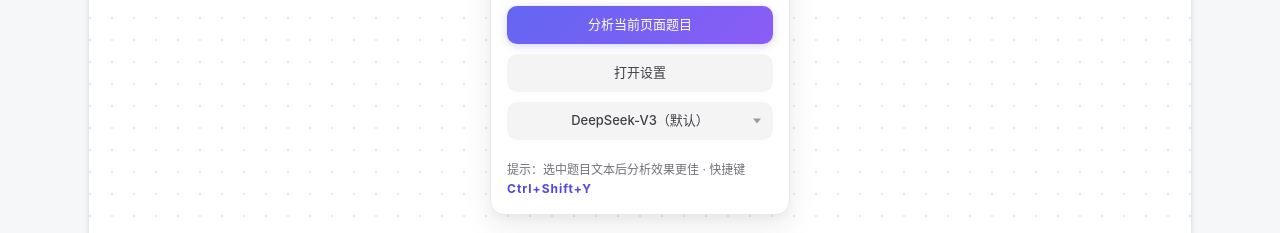
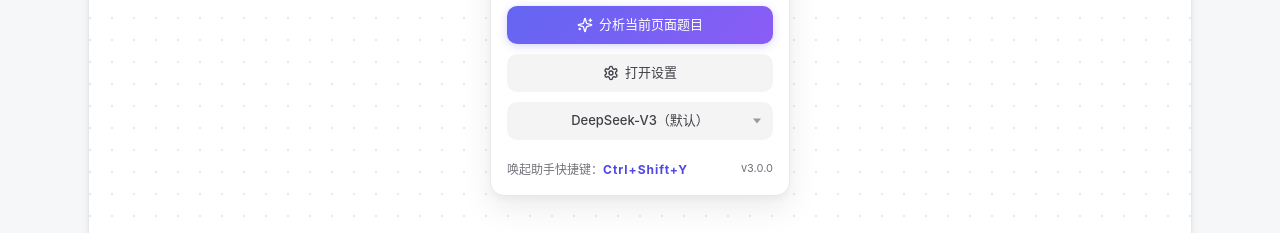
Before and after one commit to somelou/quiz-helper, a browser extension: page docs/demo.html in a window 1280 px wide. Shown: the part 325-558 px from the top of the page. Drawn offline with Linux system fonts and the light colour scheme.

Commit message:
feat(popup): 优化弹窗UI，新增版本号与按钮图标
- 弹窗页面按钮增加图标
- 在弹窗页面添加版本号显示逻辑，从manifest自动读取版本

```diff
--- a/docs/demo.html
+++ b/docs/demo.html
@@ -361,6 +361,25 @@
   color: var(--color-btn-secondary-text);
 }
 .popup-preview .btn-secondary:hover { background: var(--color-surface-hover); color: var(--color-text); }
+.popup-preview .btn svg { width: 16px; height: 16px; display: block; flex-shrink: 0; }
+.popup-preview .popup-footer {
+  display: flex;
+  align-items: center;
+  justify-content: space-between;
+  gap: 8px;
+  margin-top: 6px;
+}
+.popup-preview .popup-footer .hint {
+  margin-top: 0;
+  flex: 1;
+  min-width: 0;
+}
+.popup-preview .version-tag {
+  flex-shrink: 0;
+  font-size: var(--font-xs);
+  color: var(--color-text-muted);
+  user-select: none;
+}
 
 /* 模型下拉 */
 .model-dropdown { position: relative; margin-bottom: 10px; }
@@ -1627,15 +1646,18 @@
             <button class="theme-btn" title="跟随系统"><svg viewBox="0 0 24 24" fill="none" stroke="currentColor" stroke-width="2" stroke-linecap="round"><rect x="2" y="3" width="20" height="14" rx="2"/><path d="M8 21h8M12 17v4"/></svg></button>
           </div>
         </div>
-        <button class="btn btn-primary">分析当前页面题目</button>
-        <button class="btn btn-secondary">打开设置</button>
+        <button class="btn btn-primary"><svg viewBox="0 0 24 24" fill="none" stroke="currentColor" stroke-width="2" stroke-linecap="round" stroke-linejoin="round"><path d="M9.937 15.5A2 2 0 0 0 8.5 14.063l-6.135-1.582a.5.5 0 0 1 0-.962L8.5 9.936A2 2 0 0 0 9.937 8.5l1.582-6.135a.5.5 0 0 1 .963 0L14.063 8.5A2 2 0 0 0 15.5 9.937l6.135 1.581a.5.5 0 0 1 0 .964L15.5 14.063a2 2 0 0 0-1.437 1.437l-1.582 6.135a.5.5 0 0 1-.963 0z"/><path d="M20 3v4"/><path d="M22 5h-4"/><path d="M4 17v2"/><path d="M5 18H3"/></svg>分析当前页面题目</button>
+        <button class="btn btn-secondary"><svg viewBox="0 0 24 24" fill="none" stroke="currentColor" stroke-width="2" stroke-linecap="round" stroke-linejoin="round"><path d="M12.22 2h-.44a2 2 0 0 0-2 2v.18a2 2 0 0 1-1 1.73l-.43.25a2 2 0 0 1-2 0l-.15-.08a2 2 0 0 0-2.73.73l-.22.38a2 2 0 0 0 .73 2.73l.15.1a2 2 0 0 1 1 1.72v.51a2 2 0 0 1-1 1.74l-.15.09a2 2 0 0 0-.73 2.73l.22.38a2 2 0 0 0 2.73.73l.15-.08a2 2 0 0 1 2 0l.43.25a2 2 0 0 1 1 1.73V20a2 2 0 0 0 2 2h.44a2 2 0 0 0 2-2v-.18a2 2 0 0 1 1-1.73l.43-.25a2 2 0 0 1 2 0l.15.08a2 2 0 0 0 2.73-.73l.22-.39a2 2 0 0 0-.73-2.73l-.15-.08a2 2 0 0 1-1-1.74v-.5a2 2 0 0 1 1-1.74l.15-.09a2 2 0 0 0 .73-2.73l-.22-.38a2 2 0 0 0-2.73-.73l-.15.08a2 2 0 0 1-2 0l-.43-.25a2 2 0 0 1-1-1.73V4a2 2 0 0 0-2-2z"/><circle cx="12" cy="12" r="3"/></svg>打开设置</button>
         <div class="model-dropdown">
           <button class="btn btn-secondary model-dropdown-btn">
             <span class="model-dropdown-label">DeepSeek-V3（默认）</span>
             <span class="model-dropdown-arrow"></span>
           </button>
         </div>
-        <div class="hint">提示：选中题目文本后分析效果更佳 · 快捷键 <strong>Ctrl+Shift+Y</strong></div>
+        <div class="popup-footer">
+          <div class="hint">唤起助手快捷键：<strong>Ctrl+Shift+Y</strong></div>
+          <span class="version-tag">v3.0.0</span>
+        </div>
       </div>
 
       <div class="demo-frame-label">模型下拉展开</div>
@@ -1648,8 +1670,8 @@
             <button class="theme-btn" title="跟随系统"><svg viewBox="0 0 24 24" fill="none" stroke="currentColor" stroke-width="2" stroke-linecap="round"><rect x="2" y="3" width="20" height="14" rx="2"/><path d="M8 21h8M12 17v4"/></svg></button>
           </div>
         </div>
-        <button class="btn btn-primary">分析当前页面题目</button>
-        <button class="btn btn-secondary">打开设置</button>
+        <button class="btn btn-primary"><svg viewBox="0 0 24 24" fill="none" stroke="currentColor" stroke-width="2" stroke-linecap="round" stroke-linejoin="round"><path d="M9.937 15.5A2 2 0 0 0 8.5 14.063l-6.135-1.582a.5.5 0 0 1 0-.962L8.5 9.936A2 2 0 0 0 9.937 8.5l1.582-6.135a.5.5 0 0 1 .963 0L14.063 8.5A2 2 0 0 0 15.5 9.937l6.135 1.581a.5.5 0 0 1 0 .964L15.5 14.063a2 2 0 0 0-1.437 1.437l-1.582 6.135a.5.5 0 0 1-.963 0z"/><path d="M20 3v4"/><path d="M22 5h-4"/><path d="M4 17v2"/><path d="M5 18H3"/></svg>分析当前页面题目</button>
+        <button class="btn btn-secondary"><svg viewBox="0 0 24 24" fill="none" stroke="currentColor" stroke-width="2" stroke-linecap="round" stroke-linejoin="round"><path d="M12.22 2h-.44a2 2 0 0 0-2 2v.18a2 2 0 0 1-1 1.73l-.43.25a2 2 0 0 1-2 0l-.15-.08a2 2 0 0 0-2.73.73l-.22.38a2 2 0 0 0 .73 2.73l.15.1a2 2 0 0 1 1 1.72v.51a2 2 0 0 1-1 1.74l-.15.09a2 2 0 0 0-.73 2.73l.22.38a2 2 0 0 0 2.73.73l.15-.08a2 2 0 0 1 2 0l.43.25a2 2 0 0 1 1 1.73V20a2 2 0 0 0 2 2h.44a2 2 0 0 0 2-2v-.18a2 2 0 0 1 1-1.73l.43-.25a2 2 0 0 1 2 0l.15.08a2 2 0 0 0 2.73-.73l.22-.39a2 2 0 0 0-.73-2.73l-.15-.08a2 2 0 0 1-1-1.74v-.5a2 2 0 0 1 1-1.74l.15-.09a2 2 0 0 0 .73-2.73l-.22-.38a2 2 0 0 0-2.73-.73l-.15.08a2 2 0 0 1-2 0l-.43-.25a2 2 0 0 1-1-1.73V4a2 2 0 0 0-2-2z"/><circle cx="12" cy="12" r="3"/></svg>打开设置</button>
         <div class="model-dropdown open">
           <button class="btn btn-secondary model-dropdown-btn">
             <span class="model-dropdown-label">DeepSeek-V3（默认）</span>
@@ -1661,7 +1683,10 @@
             <button class="model-dropdown-option">GLM-4-Air</button>
           </div>
         </div>
-        <div class="hint">提示：选中题目文本后分析效果更佳 · 快捷键 <strong>Ctrl+Shift+Y</strong></div>
+        <div class="popup-footer">
+          <div class="hint">唤起助手快捷键：<strong>Ctrl+Shift+Y</strong></div>
+          <span class="version-tag">v3.0.0</span>
+        </div>
       </div>
     </div>
   </section>
--- a/src/popup/popup.css
+++ b/src/popup/popup.css
@@ -4,8 +4,6 @@
 body {
   width: 300px;
   padding: 16px;
-  border: 1px solid var(--color-border);
-  border-radius: var(--radius-xl);
   font-family: var(--font-family);
   background: var(--color-bg);
   color: var(--color-text);
@@ -94,6 +92,12 @@
   box-shadow: var(--shadow-primary);
 }
 .btn-primary:hover { box-shadow: 0 4px 14px rgba(99,102,241,0.36); }
+.btn svg {
+  width: 16px;
+  height: 16px;
+  display: block;
+  flex-shrink: 0;
+}
 .btn-secondary {
   background: var(--color-btn-secondary-bg);
   color: var(--color-btn-secondary-text);
@@ -175,3 +179,23 @@
   line-height: 1.6;
 }
 .hint strong { color: var(--color-primary); letter-spacing: 1px; }
+
+/* ===== 底部：提示 + 版本标签同行 ===== */
+.popup-footer {
+  display: flex;
+  align-items: center;
+  justify-content: space-between;
+  gap: 8px;
+  margin-top: 6px;
+}
+.popup-footer .hint {
+  margin-top: 0;
+  flex: 1;
+  min-width: 0;
+}
+.version-tag {
+  flex-shrink: 0;
+  font-size: var(--font-xs);
+  color: var(--color-text-muted);
+  user-select: none;
+}
```
Also changed, not shown: src/popup/popup.html (+6 -3 lines), src/popup/popup.js (+7 -0 lines), src/icons/settings.svg (added), src/icons/sparkles.svg (added).
